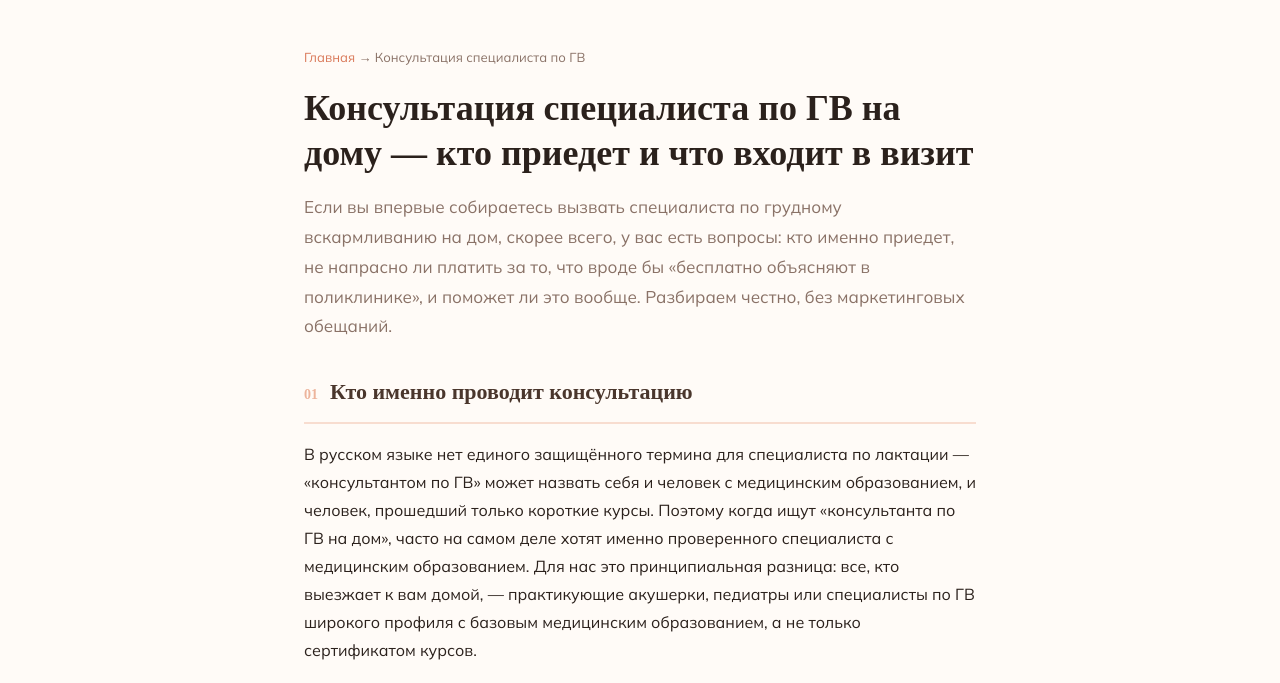
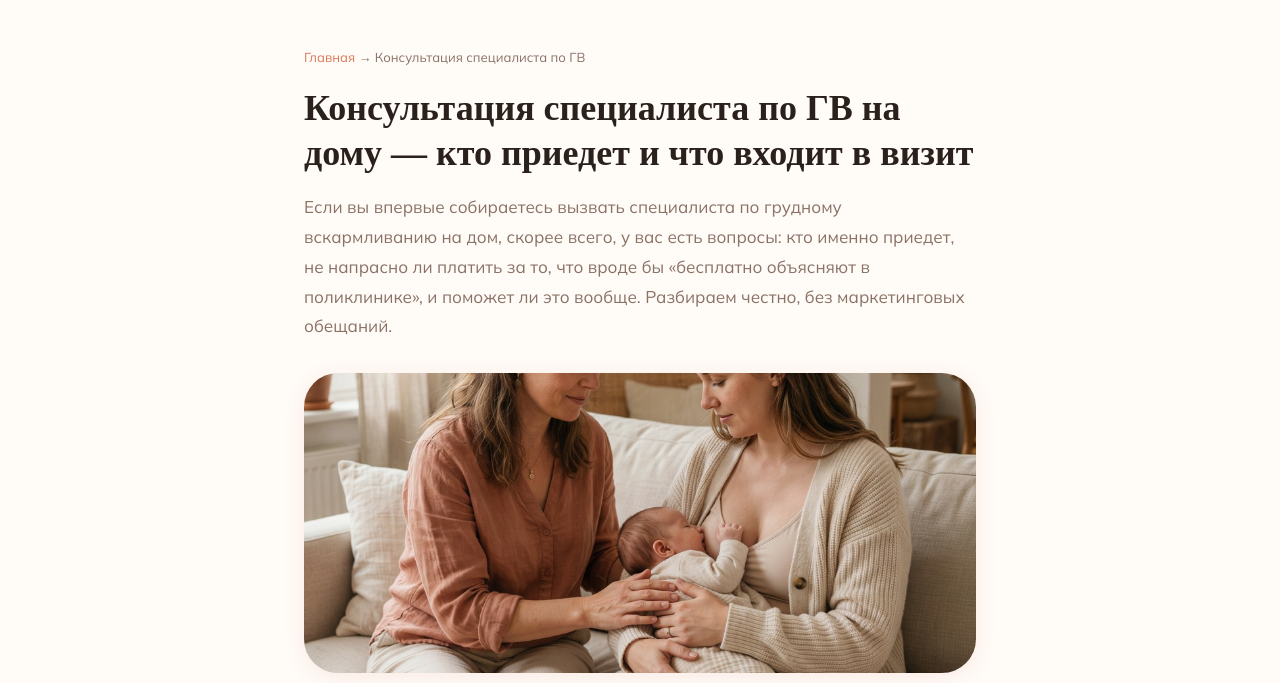
Before and after one commit to mariiagusevaes-fm/zastoy-moloka, a plain HTML site: page konsultaciya_po_gv.html in a window 1280 px wide. Shown: the part 80-763 px from the top of the page. Drawn offline with Linux system fonts and the light colour scheme; a web font is replaced by a local one.

Commit message:
Добавлены фото в статью о консультации: лид-фото визита специалиста на дому и фото онлайн-консультации

```diff
--- a/konsultaciya_po_gv.html
+++ b/konsultaciya_po_gv.html
@@ -9,6 +9,9 @@
   <meta property="og:title" content="Консультация специалиста по ГВ на дому" />
   <meta property="og:description" content="Кто приезжает, что входит в визит и как подготовиться к консультации по грудному вскармливанию на дому." />
   <meta property="og:type" content="article" />
+  <meta property="og:image" content="https://zastoy-moloka.ru/images/konsultaciya-hero.jpg" />
+  <meta property="og:image:width" content="1022" />
+  <meta property="og:image:height" content="1280" />
   <meta property="og:url" content="https://zastoy-moloka.ru/konsultaciya_po_gv" />
   <meta property="og:locale" content="ru_RU" />
   <link rel="canonical" href="https://zastoy-moloka.ru/konsultaciya_po_gv" />
@@ -44,6 +47,8 @@
     h1,h2,h3{font-family:'Playfair Display',serif;font-weight:600}
     a{color:inherit}
     .inline-link{color:var(--clay);font-weight:700}
+    .read-photo{border-radius:var(--radius-lg);overflow:hidden;margin-bottom:28px;box-shadow:0 4px 20px rgba(217,119,87,0.12)}
+    .read-photo img{width:100%;height:300px;object-fit:cover;display:block}
 
     .topline{position:sticky;top:0;z-index:500;background:#A84A30;border-bottom:1px solid rgba(0,0,0,0.08)}
     .topline-row{max-width:960px;margin:0 auto;padding:16px 24px;display:flex;align-items:center;justify-content:space-between;gap:24px}
@@ -121,6 +126,7 @@
   <nav class="trail"><a href="/">Главная</a> → Консультация специалиста по ГВ</nav>
   <h1>Консультация специалиста по ГВ на дому — кто приедет и что входит в визит</h1>
   <p class="dek">Если вы впервые собираетесь вызвать специалиста по грудному вскармливанию на дом, скорее всего, у вас есть вопросы: кто именно приедет, не напрасно ли платить за то, что вроде бы «бесплатно объясняют в поликлинике», и поможет ли это вообще. Разбираем честно, без маркетинговых обещаний.</p>
+  <div class="read-photo"><img src="/images/konsultaciya-hero.jpg" alt="Консультация специалиста по ГВ на дому" loading="eager" /></div>
 
   <section class="chapter">
     <div class="chapter-head"><span class="chapter-num">01</span><h2>Кто именно проводит консультацию</h2></div>
@@ -178,6 +184,7 @@
 
   <section class="chapter">
     <div class="chapter-head"><span class="chapter-num">07</span><h2>Онлайн-консультация — что можно оценить, а что нет</h2></div>
+    <div class="read-photo"><img src="/images/konsultaciya-online.jpg" alt="Онлайн-консультация по грудному вскармливанию" loading="lazy" /></div>
     <p>По видеосвязи хорошо видно общую позу, можно обсудить режим кормления, разобрать типичные ошибки и составить план действий — для многих вопросов этого достаточно.</p>
     <p>А вот оценить грудь на признаки застоя или начинающегося мастита, точно проверить прибавку веса или физически скорректировать прикладывание руками по видео нельзя. В таких случаях честнее сразу предложить очный визит, чем делать вид, что экран заменяет осмотр.</p>
   </section>
```
Also changed, not shown: konsultaciya_po_gv/index.html (+7 -0 lines), images/konsultaciya-hero.jpg (added), images/konsultaciya-online.jpg (added).
